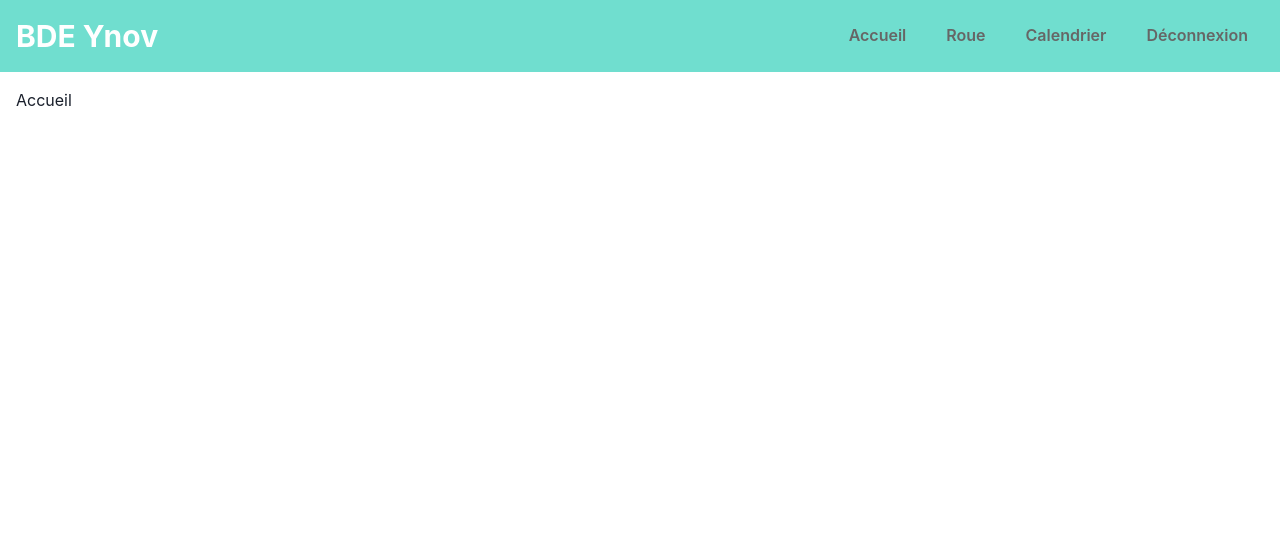
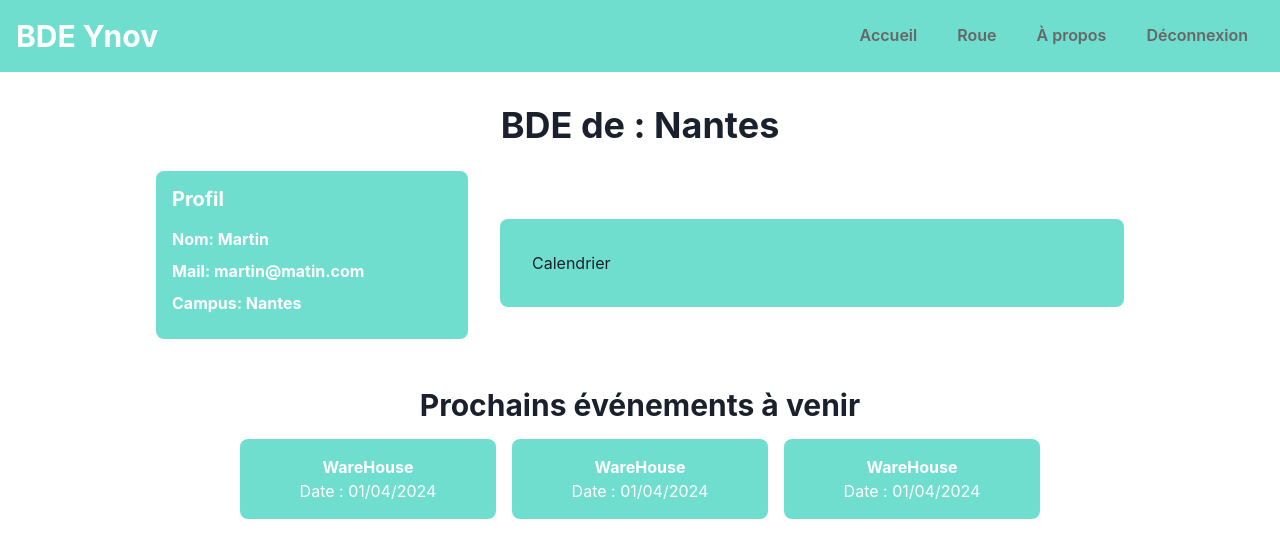
Before and after one commit to Sweeefty/Hackathon, a Next.js app in the folder hackathon2024/: page /Accueil in a window 1280 px wide. Shown: the top 558 px of the page. Built offline with nearby package versions, Linux system fonts and the light colour scheme.

Commit message:
Rename Calendrier page to Apropos and commit the home page

```diff
--- a/hackathon2024/src/app/Accueil/page.tsx
+++ b/hackathon2024/src/app/Accueil/page.tsx
@@ -1,13 +1,56 @@
-import { Layout } from "@/components/layout"
-import { layout } from "@chakra-ui/styled-system"
+import React from "react";
+import { Layout } from "@/components/layout";
+import { Box, Flex, Heading, Text, SimpleGrid } from "@chakra-ui/react";
 
-export default function Accueil(){
-    return (
-        <Layout>
-            <div>
-                <h1>Accueil</h1>
-            </div>
-        </Layout>
+export default function Accueil() {
+  return (
+    <Layout>
+      <Flex direction="column" align="center" justify="flex-start" h="100%">
+        <Heading as="h1" size="xl" mt={4} mb={6}>
+          BDE de : Nantes
+        </Heading>
 
-    )
+        <Flex align="center" justify="center" w="100%">
+          <Box w="25%" p={4} bg="#70DECF" borderRadius={8} mb={4}>
+            <Heading as="h2" size="md" mb={4} color="white">
+              Profil
+            </Heading>
+            <Text fontWeight="bold" mb={2} color="white">
+              Nom: Martin
+            </Text>
+            <Text fontWeight="bold" mb={2} color="white">
+              Mail: martin@matin.com
+            </Text>
+            <Text fontWeight="bold" mb={2} color="white">
+              Campus: Nantes
+            </Text>
+          </Box>
+
+          <Box w="50%" ml={8} bg="#70DECF" borderRadius={8} p={8}>
+            <div style={{ height: "100%" }}>Calendrier</div>
+          </Box>
+        </Flex>
+
+        <Box mt={8} w="100%" textAlign="center">
+          <Heading as="h2" size="lg" mb={4}>
+            Prochains événements à venir
+          </Heading>
+          <SimpleGrid columns={[1, 2, 3]} spacing={4} mx="auto" maxW="800px">
+            <Box bg="#70DECF" p={4} borderRadius={8} color="white">
+              <Text fontWeight="bold">WareHouse</Text>
+              <Text>Date : 01/04/2024</Text>
+            </Box>
+            <Box bg="#70DECF" p={4} borderRadius={8} color="white">
+              <Text fontWeight="bold">WareHouse</Text>
+              <Text>Date : 01/04/2024</Text>
+            </Box>
+            <Box bg="#70DECF" p={4} borderRadius={8} color="white">
+              <Text fontWeight="bold">WareHouse</Text>
+              <Text>Date : 01/04/2024</Text>
+            </Box>
+          </SimpleGrid>
+        </Box>
+      </Flex>
+    </Layout>
+  );
 }
--- a/hackathon2024/src/components/layout.tsx
+++ b/hackathon2024/src/components/layout.tsx
@@ -1,4 +1,3 @@
-// Layout.tsx
 import { ChakraProvider, Box, Flex, Heading, Button, Spacer } from '@chakra-ui/react';
 import NextLink from 'next/link';
 
@@ -17,8 +16,8 @@ export default function Header() {
         <Button as={NextLink} href="/Roue" variant="ghost" color="#666666" mr={2}>
           Roue
         </Button>
-        <Button as={NextLink} href="/Calendrier" variant="ghost" color="#666666" mr={2}>
-          Calendrier
+        <Button as={NextLink} href="/Apropos" variant="ghost" color="#666666" mr={2}>
+          À propos
         </Button>
         <Spacer />
         <Button as={NextLink} href="/" variant="ghost" color="#666666">
```
Also changed, not shown: hackathon2024/src/app/Apropos/page.tsx (added, +11 -0 lines).
